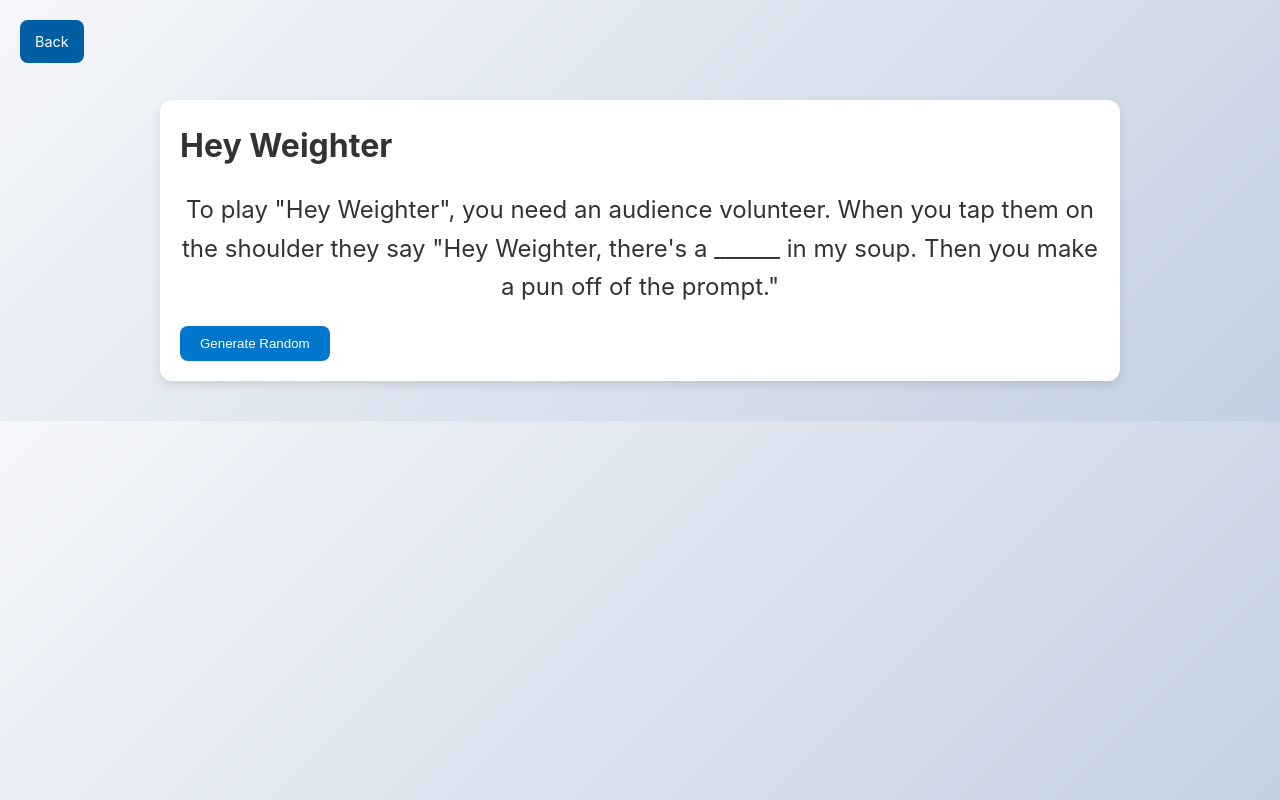
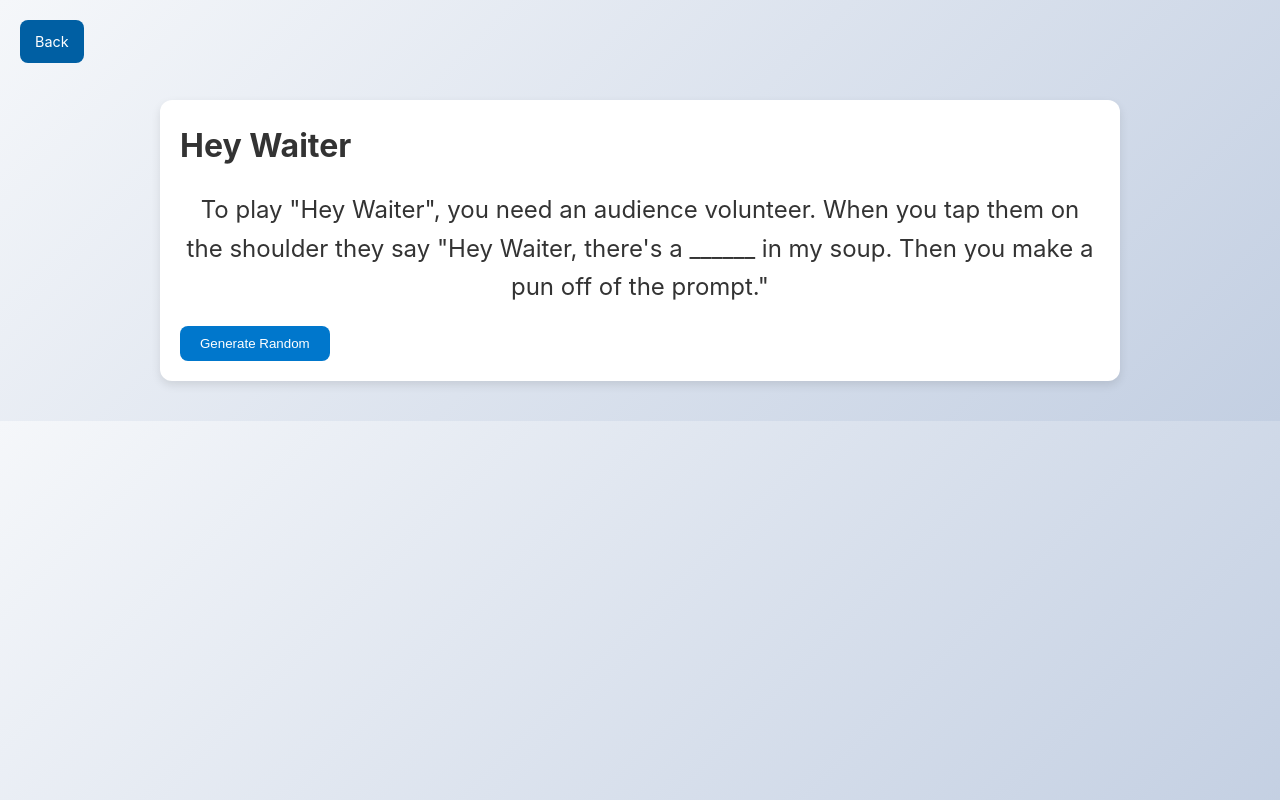
Before and after one commit to jddjensen/CSz-Games, a plain HTML site: page heyWeightier.html in a window 1280 px wide. Drawn offline with Linux system fonts and the light colour scheme.

Commit message:
More better spelling

```diff
--- a/heyWeightier.html
+++ b/heyWeightier.html
@@ -10,8 +10,8 @@
   <a id="back" class="back-transition" href="index.html">Back</a>
 
   <div class="container" id="pageContainer">
-    <h1>Hey Weighter</h1>
-    <div id="output">To play "Hey Weighter", you need an audience volunteer. When you tap them on the shoulder they say "Hey Weighter, there's a ______ in my soup. Then you make a pun off of the prompt."</div>
+    <h1>Hey Waiter</h1>
+    <div id="output">To play "Hey Waiter", you need an audience volunteer. When you tap them on the shoulder they say "Hey Waiter, there's a ______ in my soup. Then you make a pun off of the prompt."</div>
     <button onclick="generateRandom()">Generate Random</button>
   </div>
 
```
Also changed, not shown: beastyRap.html (+1 -1 lines), index.html (+2 -2 lines).
